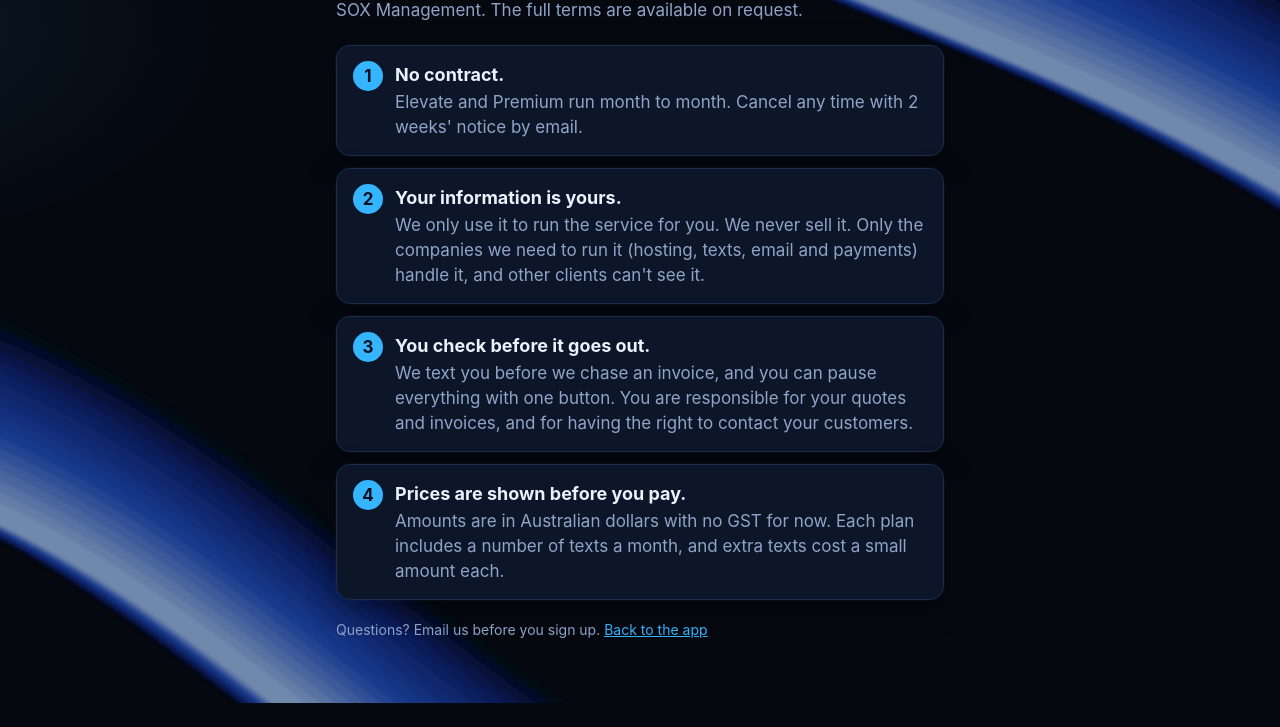
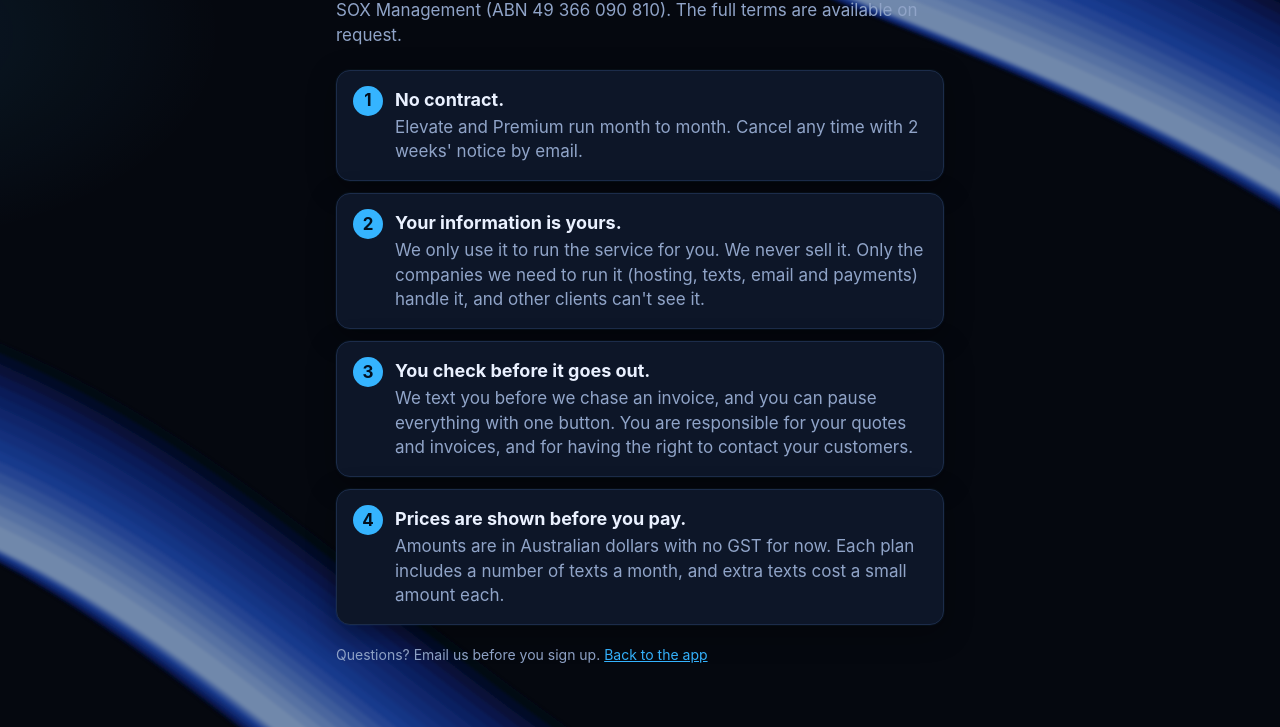
Before and after one commit to scottysoxmgt/sox-app, a plain HTML site: page terms.html in a window 1280 px wide. Shown: the part 139-866 px from the top of the page. Before the commit the page ends 842 px from the top, so only its background shows below. Drawn offline with Linux system fonts and the light colour scheme.

Commit message:
Add ABN to app terms page
Co-Authored-By: Claude Sonnet 5.5 <noreply@anthropic.com>
Claude-Session: https://claude.ai/code/session_01WpafTgejxNUehZvBL7E4Qi

```diff
--- a/terms.html
+++ b/terms.html
@@ -11,7 +11,7 @@
 <body><main class="tp">
 <img src="sox-icon.svg" alt="SOX Management">
 <h1>Terms and conditions</h1>
-<p class="lead">SOX Management. The full terms are available on request.</p>
+<p class="lead">SOX Management (ABN 49 366 090 810). The full terms are available on request.</p>
 <ol>
 <li><b>No contract.</b><span>Elevate and Premium run month to month. Cancel any time with 2 weeks' notice by email.</span></li>
 <li><b>Your information is yours.</b><span>We only use it to run the service for you. We never sell it. Only the companies we need to run it (hosting, texts, email and payments) handle it, and other clients can't see it.</span></li>
```
